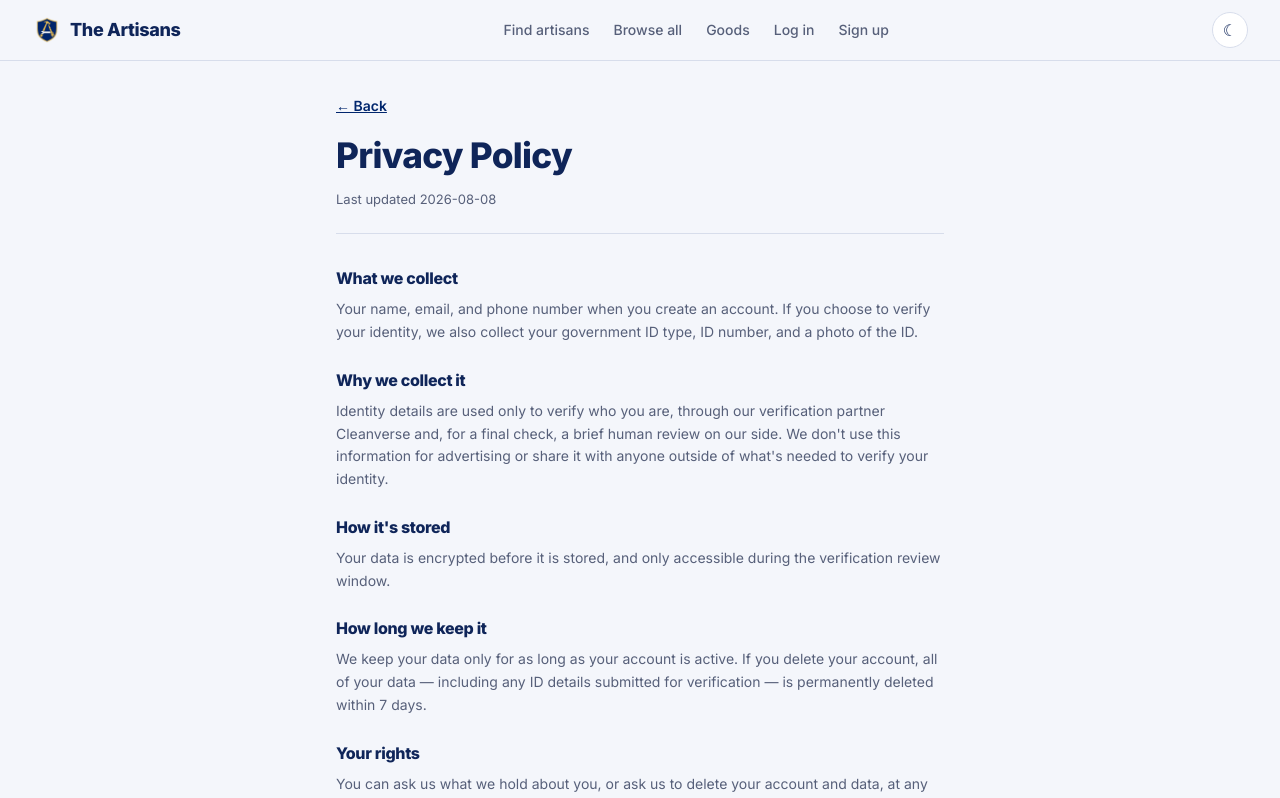
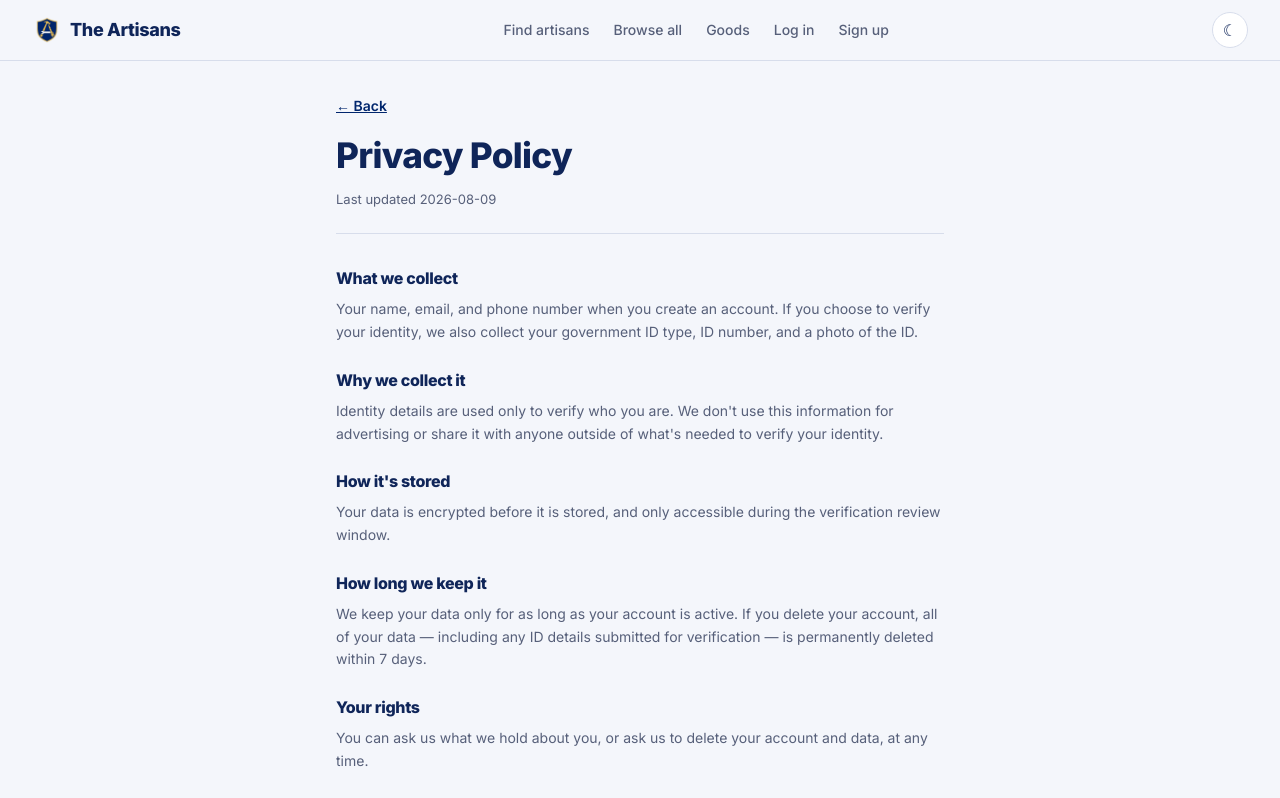
Before and after one commit to sir-etiosa/artisans, a Next.js app in the folder web/: page /privacy in a window 1280 px wide. Shown: the top 798 px of the page. Built offline with nearby package versions, Linux system fonts and the light colour scheme; no server answers.

Commit message:
remove verification partner mention from privacy policy

```diff
--- a/web/app/privacy/page.js
+++ b/web/app/privacy/page.js
@@ -15,7 +15,7 @@ export default function PrivacyPolicyPage() {
     <main className="max-w-2xl mx-auto px-4 md:px-8 pt-8 pb-16">
       <Link href="/" className="text-sm font-semibold underline" style={{ color: PINE }}>← Back</Link>
       <h1 className="disp font-bold mt-3" style={{ fontSize: "clamp(1.7rem,4vw,2.2rem)" }}>Privacy Policy</h1>
-      <p className="mt-2 text-[13px]" style={{ color: MUTED }}>Last updated 2026-08-08</p>
+      <p className="mt-2 text-[13px]" style={{ color: MUTED }}>Last updated 2026-08-09</p>
 
       <div className="mt-6 pt-2" style={{ borderTop: `1px solid ${LINE}` }}>
         <Section title="What we collect">
@@ -24,8 +24,7 @@ export default function PrivacyPolicyPage() {
         </Section>
 
         <Section title="Why we collect it">
-          Identity details are used only to verify who you are, through our verification partner Cleanverse and,
-          for a final check, a brief human review on our side. We don&apos;t use this information for advertising or
+          Identity details are used only to verify who you are. We don&apos;t use this information for advertising or
           share it with anyone outside of what&apos;s needed to verify your identity.
         </Section>
 
```
